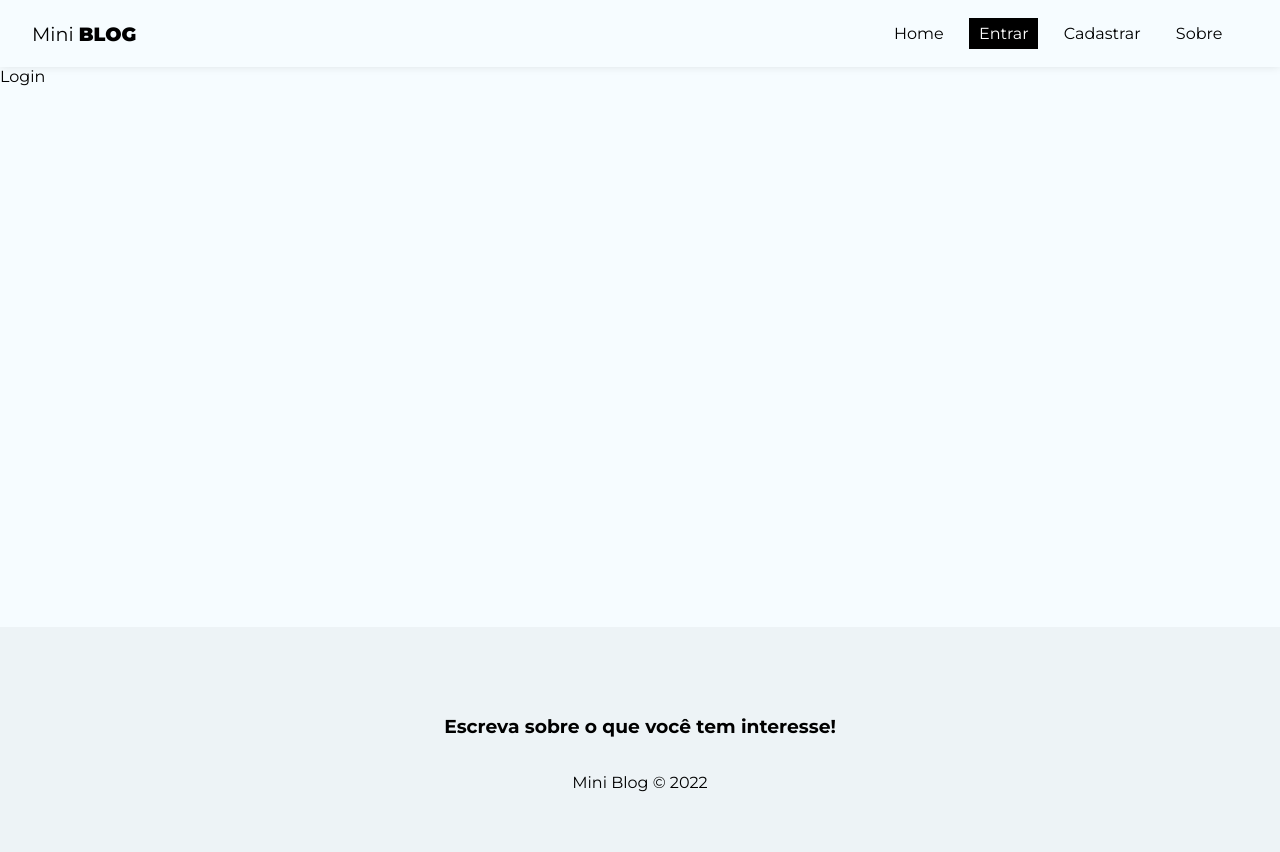
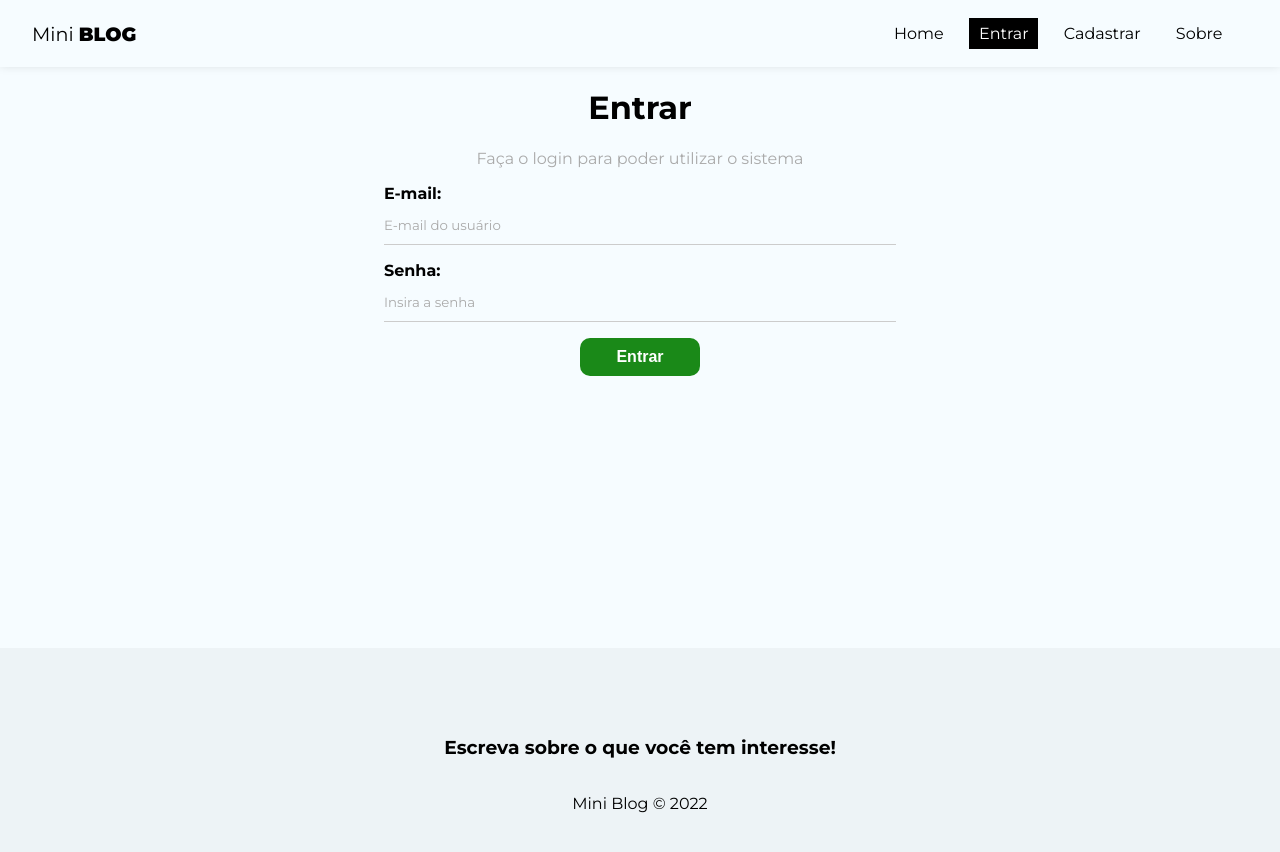
Before and after one commit to obrunomuniz/miniblog, a React (Vite) app: page /login in a window 1280 px wide. Shown: the top 852 px of the page. Built offline with nearby package versions, Linux system fonts and the light colour scheme; no server answers.

Commit message:
Login with firebase

```diff
--- a/src/pages/Login/Login.jsx
+++ b/src/pages/Login/Login.jsx
@@ -1,10 +1,74 @@
-import React from 'react'
 import styles from "./Login.module.css";
 
-export const Login = () => {
+import { useEffect, useState } from "react";
+import { useAuthentication } from "../../hooks/useAuthentication";
+
+const Login = () => {
+  const [email, setEmail] = useState("");
+  const [password, setPassword] = useState("");
+  const [error, setError] = useState("");
+
+  const { login, error: authError, loading } = useAuthentication();
+
+  const handleSubmit = async (e) => {
+    e.preventDefault();
+
+    setError("");
+
+    const user = {
+      email,
+      password,
+    };
+
+    const res = await login(user);
+
+    console.log(res);
+  };
+
+  useEffect(() => {
+    console.log(authError);
+    if (authError) {
+      setError(authError);
+    }
+  }, [authError]);
+
   return (
-    <div>Login</div>
-  )
-}
+    <div className={styles.login}>
+      <h1>Entrar</h1>
+      <p>Faça o login para poder utilizar o sistema</p>
+      <form onSubmit={handleSubmit}>
+        <label>
+          <span>E-mail:</span>
+          <input
+            type="email"
+            name="email"
+            required
+            placeholder="E-mail do usuário"
+            onChange={(e) => setEmail(e.target.value)}
+            value={email}
+          />
+        </label>
+        <label>
+          <span>Senha:</span>
+          <input
+            type="password"
+            name="password"
+            required
+            placeholder="Insira a senha"
+            onChange={(e) => setPassword(e.target.value)}
+            value={password}
+          />
+        </label>
+        {!loading && <button className="btn">Entrar</button>}
+        {loading && (
+          <button className="btn" disabled>
+            Aguarde...
+          </button>
+        )}
+        {error && <p className="error">{error}</p>}
+      </form>
+    </div>
+  );
+};
 
 export default Login;
--- a/src/pages/Login/Login.module.css
+++ b/src/pages/Login/Login.module.css
@@ -0,0 +1,7 @@
+.login {
+    text-align: center;
+  }
+
+  .login p {
+    color: #aaa;
+  }
```
Also changed, not shown: src/hooks/useAuthentication.jsx (indentation only).
